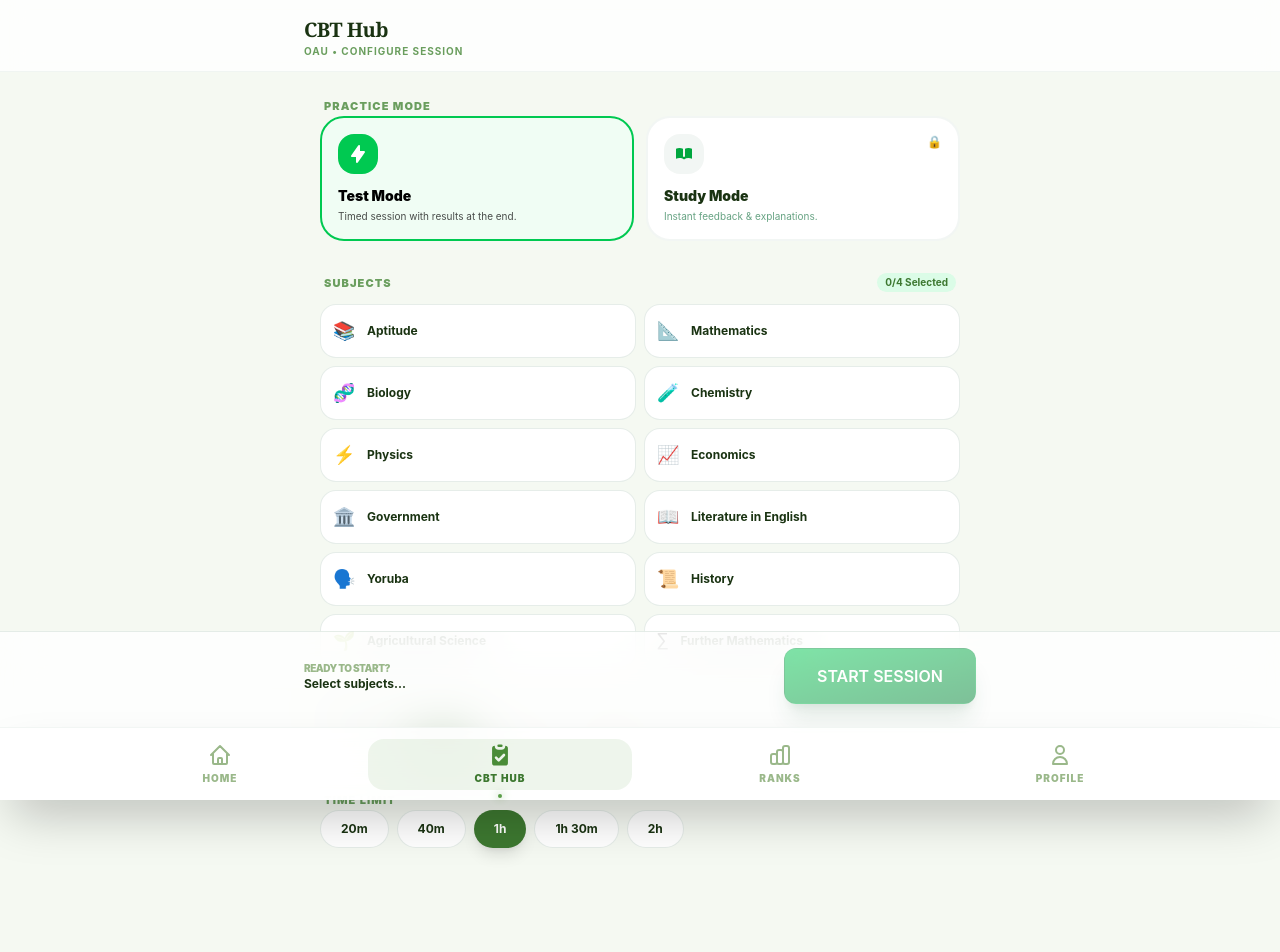
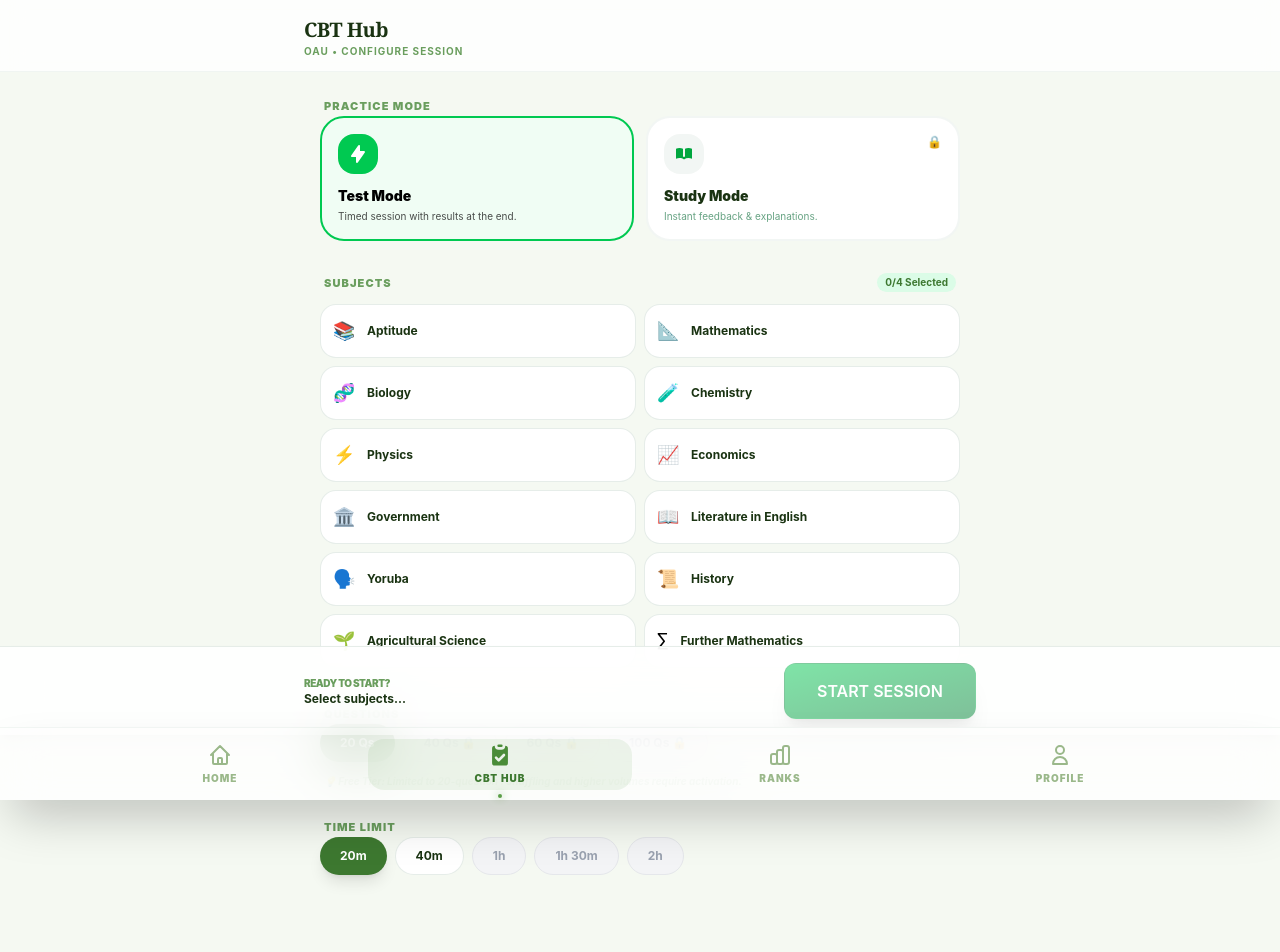
Before and after one commit to Emmanuelkorede/gradia, a React (Vite) app: page /cbt in a window 1280 px wide. Shown: the top 952 px of the page. Built offline with nearby package versions, Linux system fonts and the light colour scheme; no server answers.

Commit message:
feat :  questions limited for free users

```diff
--- a/src/pages/CBTHubPage.jsx
+++ b/src/pages/CBTHubPage.jsx
@@ -1,4 +1,4 @@
-import { useContext, useState, useEffect } from "react"; // Added useEffect
+import { useContext, useState, useEffect } from "react";
 import { useNavigate, useLocation } from "react-router";
 import { useAuth } from "../hooks/useAuth";
 import { SchoolContext } from "../context/SchoolContext";
@@ -54,11 +54,19 @@
   // Initial state setup
   const [mode, setMode] = useState("test");
   const [selectedSubjects, setSelectedSubjects] = useState([]);
-  const [duration, setDuration] = useState(3600);
-  const [questionCount, setQuestionCount] = useState(40);
+  const [duration, setDuration] = useState(1200); // Defaulting to 20m for a 20 Qs standard
+  const [questionCount, setQuestionCount] = useState(20); // Default to 20 for optimal free entry
   const [showPremiumGate, setShowPremiumGate] = useState(false);
 
-  // ── 2. Incoming Mode Check ────────────────────────────────────
+  // Fallback state check if user is loaded as free but had an out-of-bounds question count set
+  useEffect(() => {
+    if (!isPremium && questionCount !== 20) {
+      setQuestionCount(20);
+      setDuration(1200); // Sync to 20 minutes
+    }
+  }, [isPremium, questionCount]);
+
+  // ── Incoming Mode Check ────────────────────────────────────
   useEffect(() => {
     const incomingMode = location.state?.mode;
 
@@ -79,7 +87,7 @@
   function toggleSubject(sub) {
     setSelectedSubjects((prev) => {
       if (prev.includes(sub)) return prev.filter((s) => s !== sub);
-      if (prev.length >= 4) return prev; // Logical block
+      if (prev.length >= 4) return prev;
       return [...prev, sub];
     });
   }
@@ -92,15 +100,34 @@
     setMode(m);
   }
 
+  function handleQuestionSelect(count) {
+    if (!isPremium && count !== 20) {
+      setShowPremiumGate(true);
+      return;
+    }
+    setQuestionCount(count);
+
+    // Auto-adjust time nicely based on question count values chosen
+    if (count === 20) setDuration(1200);
+    else if (count === 40) setDuration(2400);
+    else setDuration(3600);
+  }
+
   function handleStart() {
     if (!canStart) return;
     navigate("/cbt/session", {
-      state: { mode, subjects: selectedSubjects, school: selectedSchool, durationSeconds: mode === "test" ? duration : null, questionCount },
+      state: {
+        mode,
+        subjects: selectedSubjects,
+        school: selectedSchool,
+        durationSeconds: mode === "test" ? duration : null,
+        questionCount
+      },
     });
   }
 
   return (
-    <div className="min-h-screen bg-[#f5f9f2] dark:bg-[#0b160a] font-sans pb-32">
+    <div className="min-h-screen bg-[#f5f9f2] dark:bg-[#0b160a] font-sans pb-40">
 
       {/* Header */}
       <header className="sticky top-0 z-30 bg-white/80 dark:bg-[#0d1a0c]/80 backdrop-blur-md border-b border-green-900/5 px-4 pt-4 pb-3">
@@ -136,7 +163,7 @@
           </div>
         </section>
 
-        {/* ── 1. Subjects Grid (Fixed Styling) ─────────────────────── */}
+        {/* Subjects Grid */}
         <section className="space-y-3">
           <div className="flex justify-between items-end px-1">
             <label className="text-[11px] font-black text-[#6a9e5e] uppercase tracking-widest">Subjects</label>
@@ -153,14 +180,11 @@
                 <button
                   key={sub}
                   onClick={() => toggleSubject(sub)}
-                  // We remove 'disabled' so it doesn't look grayed out,
-                  // toggleSubject logic handles the actual click blocking.
                   className={`flex items-center gap-3 p-3 rounded-2xl border transition-all text-left active:scale-95 ${
-                  isSelected
-                    ? "bg-green-500 border-green-600 shadow-md translate-y-[-1px]"
-                    : "bg-white dark:bg-[#111e0f] border-green-900/10 dark:border-[#1f3319]"
-                } ${isLimitReached ? "opacity-40 cursor-not-allowed" : "opacity-100"}`}
-
+                    isSelected
+                      ? "bg-green-500 border-green-600 shadow-md translate-y-[-1px]"
+                      : "bg-white dark:bg-[#111e0f] border-green-900/10 dark:border-[#1f3319]"
+                  } ${isLimitReached ? "opacity-40 cursor-not-allowed" : "opacity-100"}`}
                 >
                   <span className="text-lg">{SUBJECT_EMOJIS[sub] || "📚"}</span>
                   <span className={`text-xs font-bold flex-1 leading-tight ${isSelected ? "text-white" : "text-[#1a3312] dark:text-[#d8f0c8]"}`}>
@@ -181,40 +205,68 @@
           <section className="space-y-3">
             <label className="text-[11px] font-black text-[#6a9e5e] uppercase tracking-widest ml-1">Questions</label>
             <div className="flex flex-wrap gap-2">
-              {QUESTION_OPTIONS.map(q => (
-                <Pill key={q} active={questionCount === q} onClick={() => setQuestionCount(q)} label={`${q} Qs`} />
-              ))}
+              {QUESTION_OPTIONS.map(q => {
+                const isLockedOption = !isPremium && q !== 20;
+                return (
+                  <Pill
+                    key={q}
+                    active={questionCount === q}
+                    onClick={() => handleQuestionSelect(q)}
+                    label={isLockedOption ? `${q} Qs 🔒` : `${q} Qs`}
+                    disabled={isLockedOption}
+                  />
+                );
+              })}
             </div>
+            {!isPremium && (
+              <p className="text-[10px] font-bold text-[#6a9e5e]/80 dark:text-[#9ab88a]/50 italic ml-1 mt-1.5">
+                💡 Free Tier: Limited to 20-question  . Shuffling and higher volumes require activation.
+              </p>
+            )}
           </section>
 
           {mode === 'test' && (
             <section className="space-y-3">
               <label className="text-[11px] font-black text-[#6a9e5e] uppercase tracking-widest ml-1">Time Limit</label>
               <div className="flex flex-wrap gap-2">
-                {DURATION_OPTIONS.map(d => (
-                  <Pill key={d.value} active={duration === d.value} onClick={() => setDuration(d.value)} label={d.label} />
-                ))}
+                {DURATION_OPTIONS.map(d => {
+                  // Disable massive lengths if limited to 20 Qs on free tier to look realistic
+                  const isDurationDisabled = !isPremium && d.value > 2400;
+                  return (
+                    <Pill
+                      key={d.value}
+                      active={duration === d.value}
+                      onClick={() => !isDurationDisabled && setDuration(d.value)}
+                      label={d.label}
+                      disabled={isDurationDisabled}
+                    />
+                  );
+                })}
               </div>
             </section>
           )}
         </div>
       </main>
 
-      {/* Sticky Footer */}
-      <footer className="fixed bottom-0 left-0 right-0 p-4 bg-white/80 dark:bg-[#0b160a]/80 backdrop-blur-xl border-t border-green-900/10 pb-24">
+      {/* Sticky Footer adjusted above bottom navigation tier */}
+      <footer className="fixed bottom-[65px] left-0 right-0 p-4 bg-white/90 dark:bg-[#0b160a]/90 backdrop-blur-xl border-t border-green-900/10 z-40 shadow-lg">
         <div className="max-w-2xl mx-auto flex items-center gap-4">
           <div className="flex-1 min-w-0">
-            <p className="text-[10px] font-black text-[#9ab88a] uppercase tracking-tighter">Ready to start?</p>
+            <p className="text-[10px] font-black text-[#6a9e5e] uppercase tracking-tighter">Ready to start?</p>
             <p className="text-xs font-bold text-[#1a3312] dark:text-white truncate">
               {selectedSubjects.length > 0 ? selectedSubjects.join(", ") : "Select subjects..."}
             </p>
           </div>
-          <Button onClick={handleStart} disabled={!canStart} size="lg" className="px-8 shadow-xl shadow-green-900/20">
+          <Button
+            onClick={handleStart}
+            disabled={!canStart}
+            size="lg"
+            className={`px-8 shadow-xl transition-all duration-200 ${canStart ? "opacity-100 shadow-green-900/20" : "opacity-40 cursor-not-allowed"}`}
+          >
             START SESSION
           </Button>
         </div>
       </footer>
-
 
       <BottomNav />
 
@@ -222,16 +274,14 @@
       <Modal isOpen={showPremiumGate} onClose={() => setShowPremiumGate(false)}>
         <div className="text-center py-4">
           <div className="text-5xl mb-4">🔐</div>
-          <h2 className="text-xl font-black text-[#1a3312] dark:text-white font-serif mb-2">Study Mode is Premium</h2>
+          <h2 className="text-xl font-black text-[#1a3312] dark:text-white font-serif mb-2">Premium Feature Locked</h2>
           <p className="text-sm text-green-800/60 dark:text-green-200/60 mb-6 px-4">
-            Unlock instant explanations, answer reveals, and unlimited study power with a one-time activation.
+            Unlock Study Mode explanations, advanced question sizes up to 100 entries, and complete dynamic shuffles with a one-time activation.
           </p>
           <Button className="w-full" onClick={() => setShowPremiumGate(false)}>Upgrade to Unlock</Button>
         </div>
       </Modal>
     </div>
-
-
   );
 }
 
@@ -255,7 +305,6 @@
       }`}>
         {icon}
       </div>
-      {/* Added conditional text-black classes below when active is true */}
       <p className={`text-sm font-black ${active ? "text-black" : "text-[#1a3312] dark:text-white"}`}>
         {title}
       </p>
@@ -267,14 +316,16 @@
   );
 }
 
-function Pill({ active, label, onClick }) {
+function Pill({ active, label, onClick, disabled }) {
   return (
     <button
       onClick={onClick}
       className={`px-5 py-2.5 rounded-full text-xs font-bold transition-all ${
         active
         ? "bg-[#3d7830] text-white shadow-lg"
-        : "bg-white dark:bg-[#111e0f] border border-green-900/10 dark:border-[#1f3319] text-[#1a3312] dark:text-[#d8f0c8]"
+        : disabled
+          ? "bg-gray-100 dark:bg-gray-900/20 border border-gray-200 dark:border-gray-800 text-gray-400 dark:text-gray-600 cursor-pointer"
+          : "bg-white dark:bg-[#111e0f] border border-green-900/10 dark:border-[#1f3319] text-[#1a3312] dark:text-[#d8f0c8]"
       }`}
     >
       {label}
```
